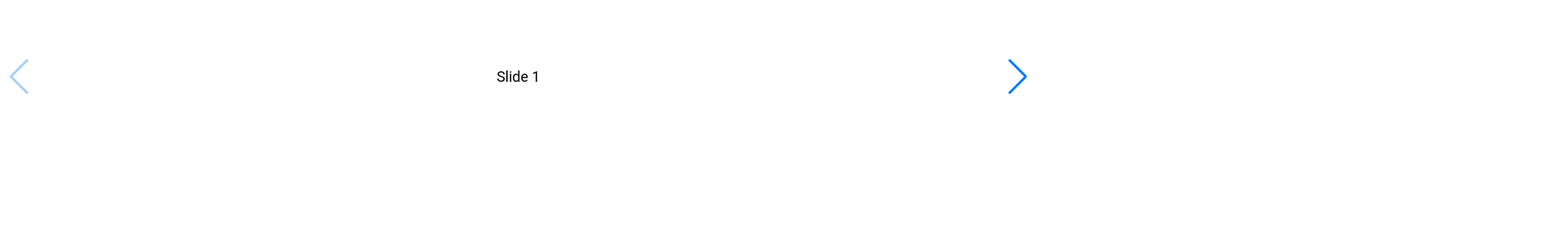
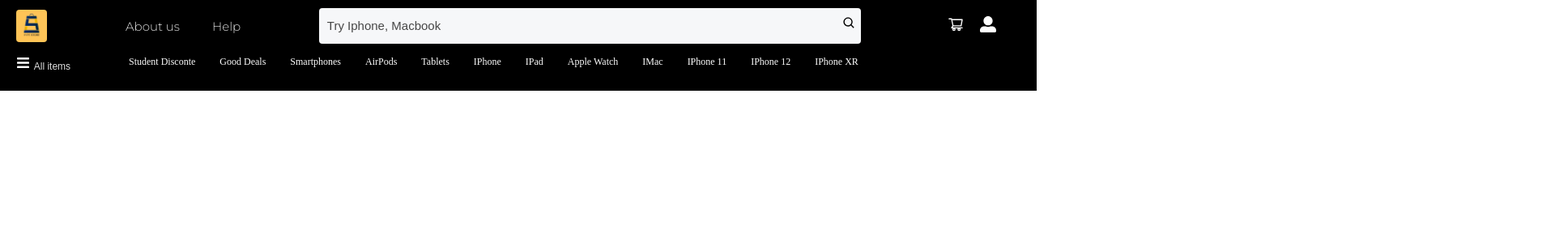
Before and after one commit to yuransimao/HypeStore, a React (Vite) app: page / in a window 1280 px wide. Shown: the top 300 px of the page at 81% size, 1920 px wide, since content can reach past the window. Built offline with nearby package versions, Linux system fonts and the light colour scheme.

Commit message:
resolvendo problema do Slide

```diff
--- a/src/Components/Layout/Navbar/navbar.module.scss
+++ b/src/Components/Layout/Navbar/navbar.module.scss
@@ -7,6 +7,7 @@ background: $color-netflix;
 width:100%;
 height: 14vh;
 position:fixed;
+z-index:100;
 
 
 
--- /dev/null
+++ b/src/Components/Layout/Slide/Swiper.jsx
@@ -0,0 +1,40 @@
+import React, { useRef, useState } from "react";
+// Import Swiper React components
+import { Swiper, SwiperSlide } from "swiper/react";
+
+// Import Swiper styles
+import "swiper/css";
+import "swiper/css/pagination";
+
+import Styles from"./styles.module.scss";
+
+// import required modules
+import { Autoplay, Pagination } from "swiper";
+
+
+
+
+
+
+export  function  Slide() {
+
+  return (
+    <>
+   <Swiper
+        spaceBetween={30}
+        pagination={false}
+        autoplay={{
+          delay: 2500,
+          disableOnInteraction: false,
+        }}
+        modules={[Autoplay,Pagination]}
+        className={Styles.mySwiper}
+      >
+<SwiperSlide className={Styles['swiper-slide']}>1</SwiperSlide>
+<SwiperSlide className={Styles['swiper-slide']}>1</SwiperSlide>
+
+
+      </Swiper>
+  </>
+);
+}
--- /dev/null
+++ b/src/Components/Layout/Slide/styles.module.scss
@@ -0,0 +1,24 @@
+.mySwiper {
+  margin-top: 0.3rem;
+  margin-bottom: 4%;
+  max-width: 100%;
+  height: calc(100vh/2.6);
+  min-height: 270px;
+    .swiper-slide {
+      text-align: center;
+      font-size: 18px;
+      background: black;
+
+      /* Center slide text vertically */
+      display: flex;
+      justify-content: center;
+      align-items: center;
+    }
+
+    .swiper-slide img {
+      display: block;
+      width: 100%;
+      height: 100%;
+      object-fit: cover;
+    }
+  }
--- a/src/Components/Pages/Home/index.jsx
+++ b/src/Components/Pages/Home/index.jsx
@@ -1,7 +1,7 @@
 
 import Styles from"./styles.module.scss"
 
-import {Slide} from"./slide"
+import {Slide} from"../../Layout/Slide/Swiper"
 
 
 
--- a/src/Components/Pages/Home/slide.jsx
+++ /dev/null
@@ -1,29 +0,0 @@
-
-import { Swiper, SwiperSlide } from "swiper/react";
-
-// Import Swiper styles
-import "swiper/scss";
-import "swiper/scss/navigation";
-
-import Styles from"./styles.module.scss";
-
-// import required modules
-import { Navigation } from "swiper";
-
-export  function  Slide() {
-  return (
-    <>
-      <Swiper navigation={true} modules={[Navigation]} className={Styles.mySwiper}>
-        <SwiperSlide className={Styles.swiperslide}>Slide 1</SwiperSlide>
-        <SwiperSlide className={Styles.swiperslide}>Slide 2</SwiperSlide>
-        <SwiperSlide className={Styles.swiperslide}>Slide 3</SwiperSlide>
-        <SwiperSlide className={Styles.swiperslide}>Slide 4</SwiperSlide>
-        <SwiperSlide className={Styles.swiperslide}>Slide 5</SwiperSlide>
-        <SwiperSlide className={Styles.swiperslide}>Slide 6</SwiperSlide>
-        <SwiperSlide className={Styles.swiperslide}>Slide 7</SwiperSlide>
-        <SwiperSlide className={Styles.swiperslide}>Slide 8</SwiperSlide>
-        <SwiperSlide className={Styles.swiperslide}>Slide 9</SwiperSlide>
-      </Swiper>
-    </>
-  );
-}
--- a/src/Components/Pages/Home/styles.module.scss
+++ b/src/Components/Pages/Home/styles.module.scss
@@ -1,25 +1,6 @@
 @import "../../../Styles/import";
 
 
-.mySwiper {
-    width: 100%;
-    height: 100%;
-  }
+.home{
 
-  .swiperslide {
-    text-align: center;
-    font-size: 18px;
-    background: #fff;
-
-    /* Center slide text vertically */
-    display: flex;
-    justify-content: center;
-    align-items: center;
-  }
-
-  .swiperslide img {
-    display: block;
-    width: 100%;
-    height: 100%;
-    object-fit: cover;
-  }
+}
--- a/src/Styles/Styles.scss
+++ b/src/Styles/Styles.scss
@@ -13,21 +13,23 @@
 }
 
 html, body #root{
-    width:100%;
-    height:100%;
+    position: relative;
     font-family: $font-Roboto;
 
 
 }
 body{
    background: $color-white;
+   width:100%;
+    height:100%;
 
 }
 
 
 html{
 
-
+    height:100vh;
+    width:100vw;
     font-size: 62.5%;
     overflow-x: hidden;
     scroll-behavior: smooth;
```
